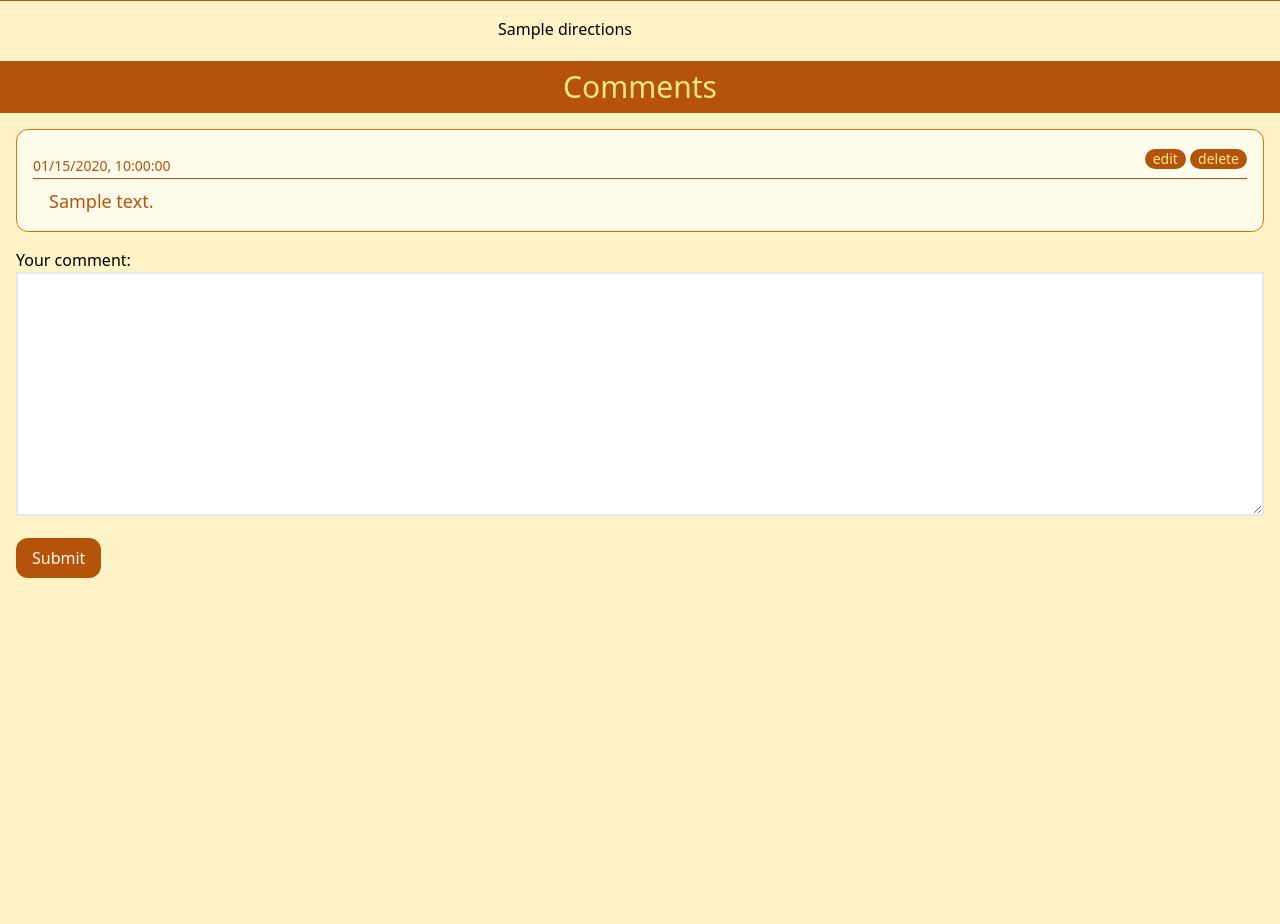
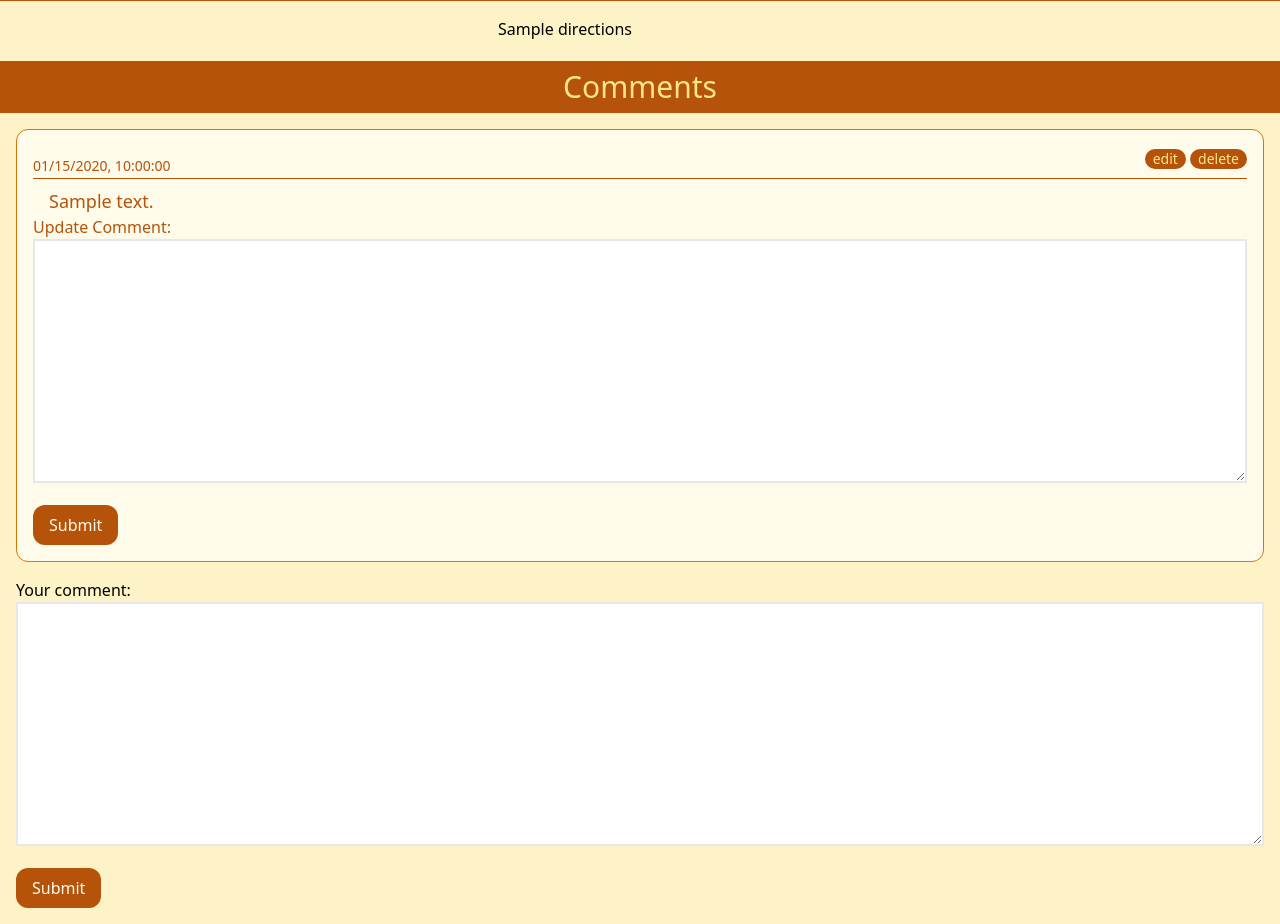
Before and after one commit to christian-johnson-dev/Family-Recipes, a Flask app: template flask_app/templates/recipe.html in a window 1280 px wide. Shown: the part 907-1831 px from the top of the page. Before the commit the page ends 1485 px from the top, so only its background shows below. Run offline with Flask 3, Linux system fonts and the light colour scheme; the template is opened without the code that fills it: most values are stand-ins (such as "Sample title", 1, 10 or a date in 2020); some libraries are stand-ins or nearby versions.

Commit message:
Added form for editing commens

```diff
--- a/flask_app/templates/recipe.html
+++ b/flask_app/templates/recipe.html
@@ -233,6 +233,21 @@
               {% endif %}
             </div>
             <p class="text-lg px-4 pt-2">{{comment.text}}</p>
+            <form action="">
+              <label for="comment-update">Update Comment:</label>
+              <textarea
+                name="comment-update"
+                id="comment-update"
+                cols="30"
+                rows="10"
+                class="border-2 w-full"
+              ></textarea>
+              <button
+                class="bg-amber-700 text-amber-50 px-4 py-2 rounded-xl mt-4"
+              >
+                Submit
+              </button>
+            </form>
           </div>
           {% endfor %}
         </div>
```
